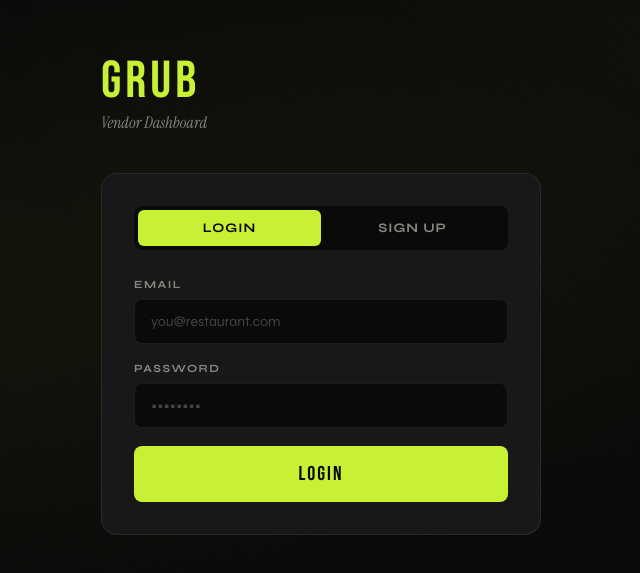
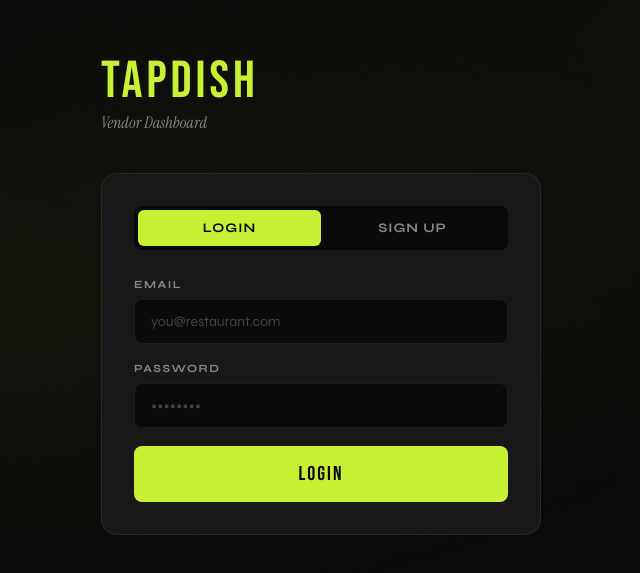
Before and after one commit to 23Onkarabile/Tap-D-Initial, a plain HTML site: page dashboard.html in a window 1280 px wide. Shown: the part 105-678 px from the top of the page, without its empty margins (319-959 px from the left). Drawn offline with Linux system fonts and the light colour scheme; no server answers.

Commit message:
Update dashboard.html

```diff
--- a/dashboard.html
+++ b/dashboard.html
@@ -180,7 +180,7 @@
 <body>
 
 <div class="loading-overlay" id="loading">
-  <div class="loading-logo">GRUB</div>
+  <div class="loading-logo">TAPDISH</div>
   <div class="loading-bar"><div class="loading-fill"></div></div>
 </div>
 
@@ -189,7 +189,7 @@
 <div id="auth" class="screen">
   <div class="auth-screen">
     <div class="auth-card">
-      <div class="auth-logo">GRUB</div>
+      <div class="auth-logo">TAPDISH</div>
       <div class="auth-tagline">Vendor Dashboard</div>
       <div class="auth-box">
         <div class="auth-tabs">
@@ -244,7 +244,7 @@
 <div id="dashboard" class="screen">
   <nav class="dash-nav">
     <div class="dash-nav-left">
-      <div class="dash-logo">GRUB</div>
+      <div class="dash-logo">TAPDISH</div>
       <div class="dash-biz-name" id="dash-biz-name">—</div>
     </div>
     <div class="dash-nav-right">
```
